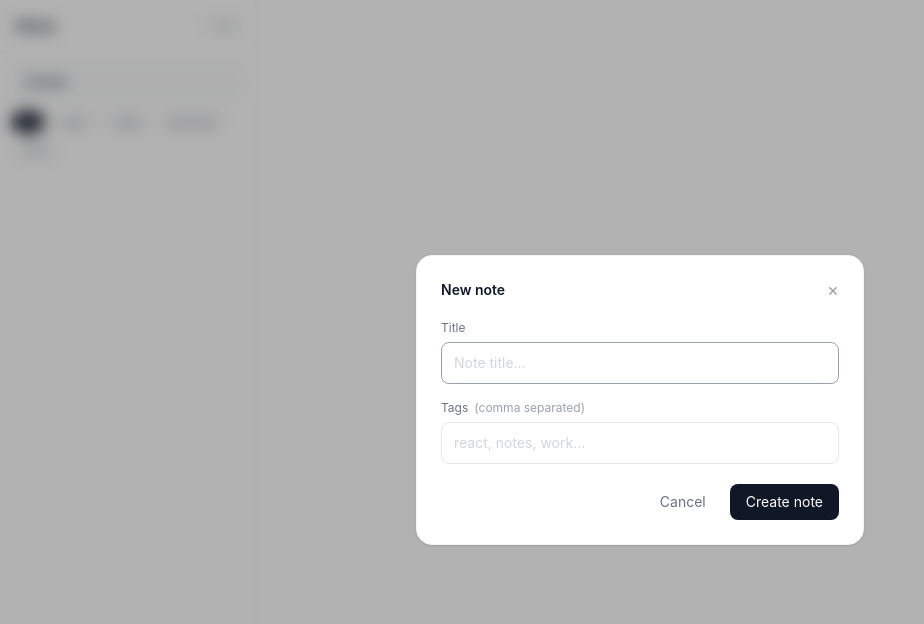
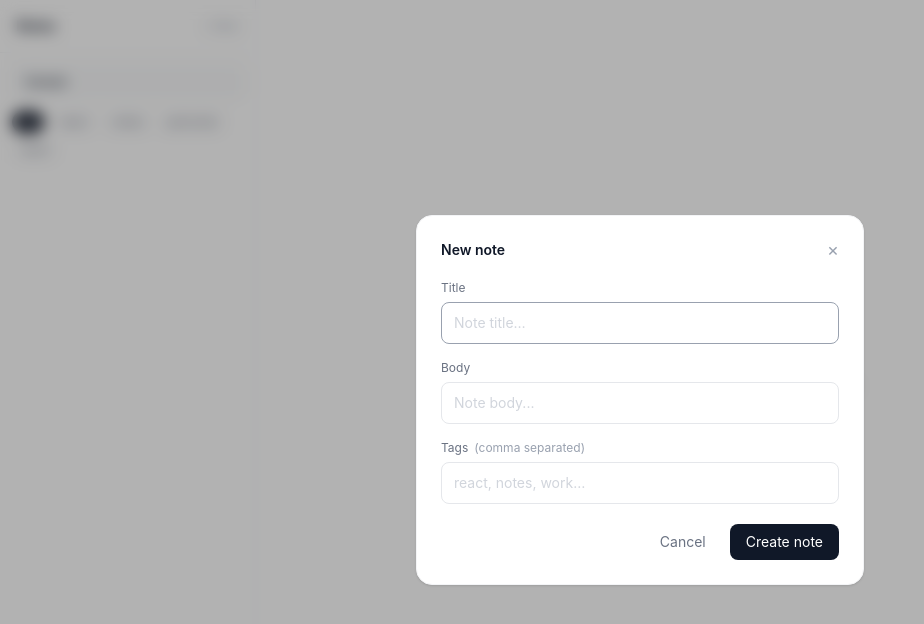
Before and after one commit to HassaaNaeem/MarkDown-Notes-React, a React (Vite) app: page / in a window 1280 px wide. Both pictures are taken after typing "Sample" into the empty fields and a click on the button "+ New". Shown: the top 624 px of the page, without its empty margins (0-924 px from the left). Built offline with nearby package versions, Linux system fonts and the light colour scheme.

Commit message:
Addnig new notes usinf react hook form

```diff
--- a/package.json
+++ b/package.json
@@ -16,10 +16,12 @@
     "date-fns": "^4.2.1",
     "react": "^19.2.6",
     "react-dom": "^19.2.6",
+    "react-hook-form": "^7.76.1",
     "react-markdown": "^10.1.0",
     "react-router": "^7.15.1",
     "react-router-dom": "^7.15.1",
-    "tailwindcss": "^4.3.0"
+    "tailwindcss": "^4.3.0",
+    "uuid": "^14.0.0"
   },
   "devDependencies": {
     "@eslint/js": "^10.0.1",
--- a/src/AppLayout.jsx
+++ b/src/AppLayout.jsx
@@ -30,7 +30,10 @@ const DUMMY_NOTES = [
 
 function AppLayout() {
   const [notes, setNotes] = useState(DUMMY_NOTES);
+
   const [activeNoteId, setActiveNoteId] = useState(null);
+  console.log(activeNoteId);
+
   const [search, setSearch] = useState("");
   const [activeTag, setActiveTag] = useState(null);
   const [mode, setMode] = useState("split"); // "edit" | "preview" | "split"
@@ -47,10 +50,6 @@ function AppLayout() {
         note.title.toLowerCase().includes(search.toLowerCase().trim()) &&
         note.tags.find((tag) => tag == activeTag || activeTag == null),
     );
-  }
-
-  function handleAddNote() {
-    setActiveNoteId(null);
   }
 
   function updateNote(id, changes) {}
@@ -203,7 +202,12 @@ function AppLayout() {
           </div>
         )}
       </main>
-      <Modal isOpen={isModalOpen} onClose={() => setIsModalOpen(false)} />
+      <Modal
+        isOpen={isModalOpen}
+        onClose={() => setIsModalOpen(false)}
+        setNotes={setNotes}
+        setActiveNoteId={setActiveNoteId}
+      />
     </div>
   );
 }
--- a/src/components/Modal.jsx
+++ b/src/components/Modal.jsx
@@ -1,27 +1,32 @@
-// NewNoteModal.jsx
-// Drop this into src/ and import it in App.jsx
-//
-// Usage in App.jsx:
-//   const [isModalOpen, setIsModalOpen] = useState(false)
-//   <NewNoteModal isOpen={isModalOpen} onClose={() => setIsModalOpen(false)} />
-//   Change the "+ New" button to: onClick={() => setIsModalOpen(true)}
+import { useForm } from "react-hook-form";
+import { v4 as uuidv4 } from "uuid";
 
-export default function Modal({ isOpen, onClose }) {
+export default function Modal({ isOpen, onClose, setNotes, setActiveNoteId }) {
+  const {
+    register,
+    handleSubmit,
+    reset,
+    formState: { errors },
+  } = useForm();
+
   if (!isOpen) return null;
 
-  function handleSubmit(e) {
-    e.preventDefault();
-    // TODO: replace this with React Hook Form's handleSubmit
-    // 1. useForm() at the top of this component
-    // 2. register() each input
-    // 3. handleSubmit(onSubmit) on the <form>
-    // 4. In onSubmit: call addNote() from props or context, then onClose()
+  function handleOverlayClick(e) {
+    if (e.target == e.currentTarget) onClose();
   }
 
-  function handleOverlayClick(e) {
-    // TODO: only close if the click was on the overlay itself, not the modal box
-    // Hint: check if e.target === e.currentTarget
+  function handleAddNote(data) {
+    const newNote = {
+      id: uuidv4(),
+      ...data,
+      tags: data?.tags?.split(",").map((tag) => tag.trim().toLowerCase()),
+      updatedAt: new Date().toISOString().slice(0, 10),
+    };
+    setNotes((notes) => [newNote, ...notes]);
+
+    reset();
     onClose();
+    setActiveNoteId(newNote.id);
   }
 
   return (
@@ -45,7 +50,10 @@ export default function Modal({ isOpen, onClose }) {
         </div>
 
         {/* Form */}
-        <form onSubmit={handleSubmit} className="space-y-4">
+        <form
+          onSubmit={handleSubmit((data) => handleAddNote(data))}
+          className="space-y-4"
+        >
           {/* Title */}
           <div>
             <label className="block text-xs text-gray-500 mb-1.5">Title</label>
@@ -53,11 +61,21 @@ export default function Modal({ isOpen, onClose }) {
               type="text"
               placeholder="Note title…"
               autoFocus
-              // TODO: {...register("title", { required: true })}
+              {...register("title", { required: true })}
               className="w-full text-sm px-3 py-2.5 rounded-lg border border-gray-200 outline-none focus:border-gray-400 placeholder-gray-300 transition-colors"
             />
             {/* TODO: show error message here */}
             {/* {errors.title && <p className="text-xs text-red-400 mt-1">Title is required</p>} */}
+          </div>
+
+          <div>
+            <label className="block text-xs text-gray-500 mb-1.5">Body</label>
+            <input
+              type="text"
+              placeholder="Note body..."
+              {...register("body", { required: true })}
+              className="w-full text-sm px-3 py-2.5 rounded-lg border border-gray-200 outline-none focus:border-gray-400 placeholder-gray-300 transition-colors"
+            />
           </div>
 
           {/* Tags */}
@@ -71,9 +89,7 @@ export default function Modal({ isOpen, onClose }) {
             <input
               type="text"
               placeholder="react, notes, work…"
-              // TODO: {...register("tags")}
-              // TODO: in onSubmit, split this string by comma:
-              //   tags: data.tags.split(",").map(t => t.trim()).filter(Boolean)
+              {...register("tags", { required: true })}
               className="w-full text-sm px-3 py-2.5 rounded-lg border border-gray-200 outline-none focus:border-gray-400 placeholder-gray-300 transition-colors"
             />
           </div>
```
Also changed, not shown: 1 other file (tests, documents, lock files or other folders).
